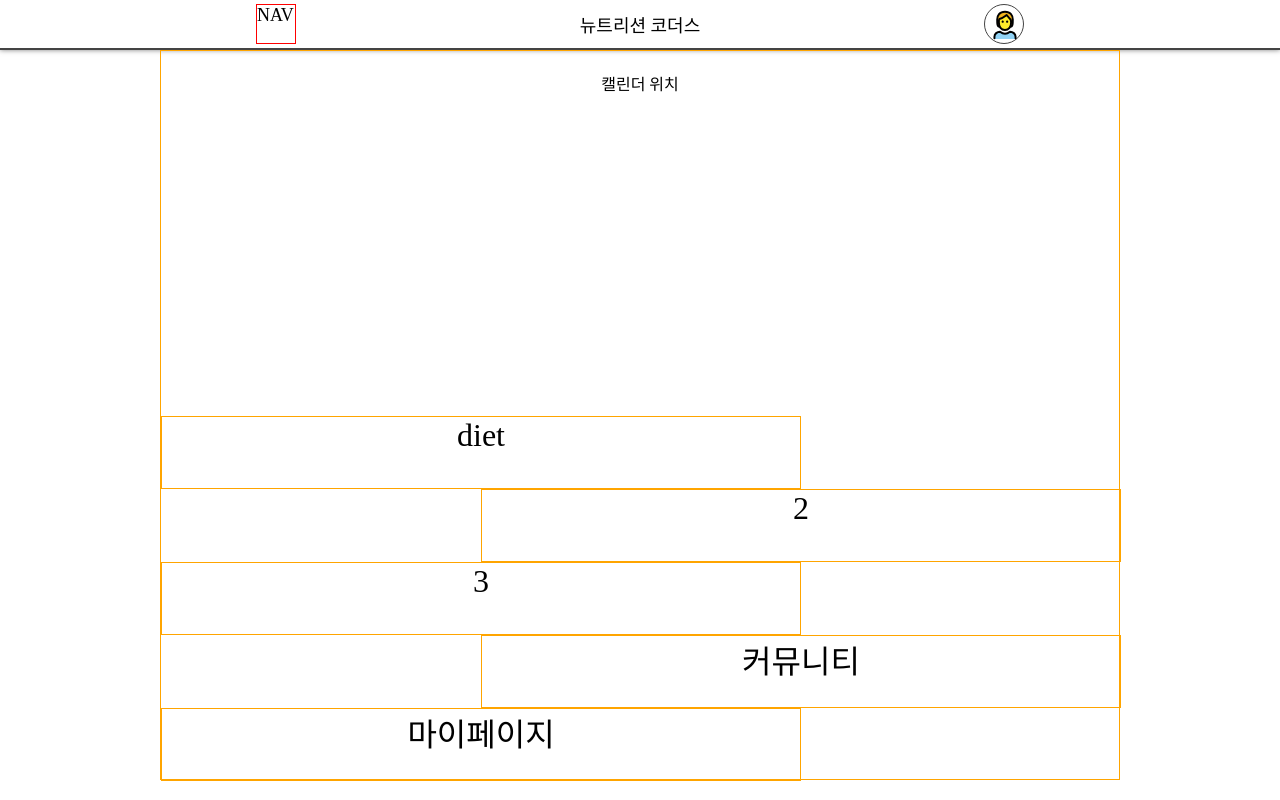
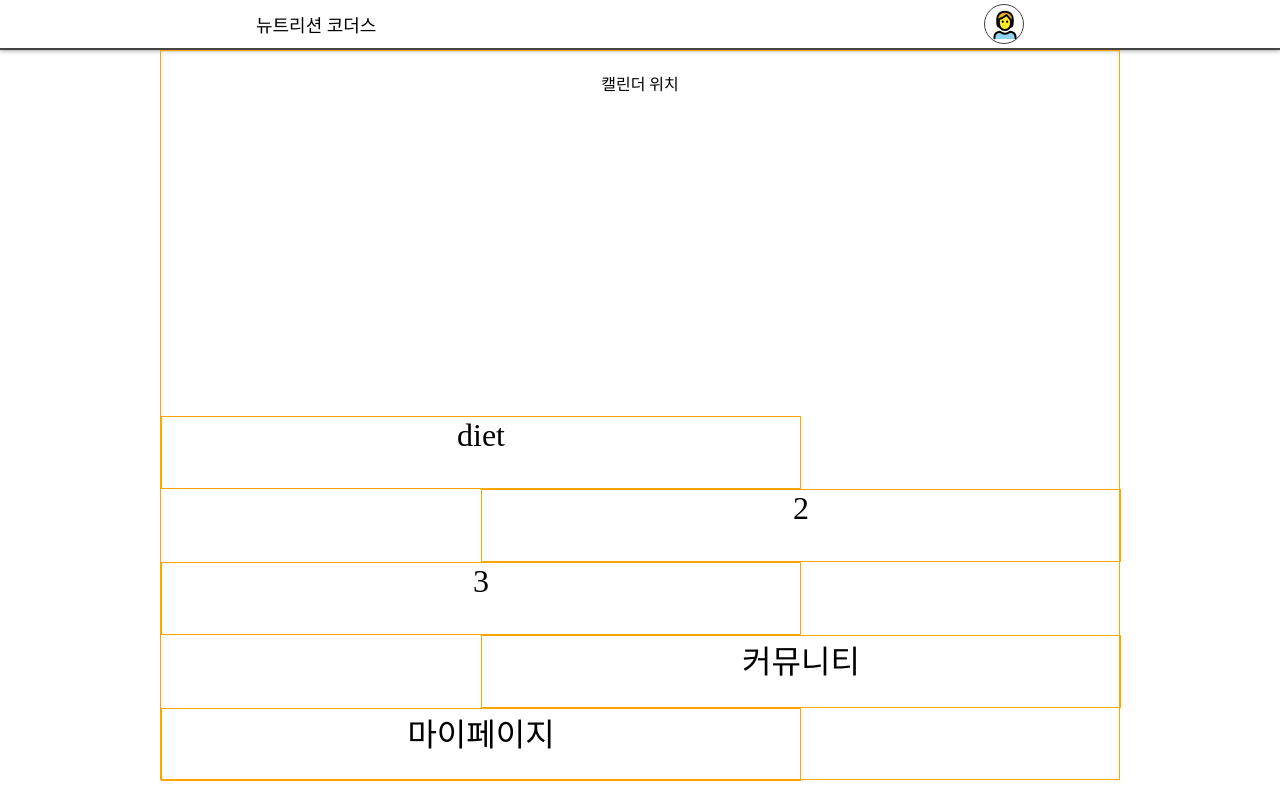
Before and after one commit to codestates-seb/seb45_main_002, a React (Create React App) app in the folder Client/: page / in a window 1280 px wide. Built offline with nearby package versions, Linux system fonts and the light colour scheme; a web font is replaced by a local one.

Commit message:
add hamberger
add hamberger

```diff
--- a/Client/src/component/Header.jsx
+++ b/Client/src/component/Header.jsx
@@ -57,14 +57,14 @@ const ProfileContainer = styled.div`
   /* margin-right: calc(${style.layout.maxWidth}px / 20 / 4); */
 `;
 
-const NavContainer = styled.div`
+const HambergerI = styled.i`
   width: 40px;
   height: 40px;
   border: solid 1px red;
   /* margin-left: calc(${style.layout.maxWidth}px / 20 / 4); */
 `;
 
-function Header() {
+function Header({menu,setMenu}) {
   const [isOpen, setIsOpen] = useState(false);
   const [content, setContent] = useState(null);
   const [footer, setFooter] = useState(null);
@@ -80,7 +80,9 @@ function Header() {
   return (
     <HeaderContainer>
       <HeaderIconContainer>
-        <NavContainer>NAV</NavContainer>
+        {style.layout.maxWidth < 769 ? (
+          <HambergerI className="fa-solid fa-bars" onClick={()=>setMenu(!menu)} />
+        ) : null}
         <Link to="/">
           <span>뉴트리션 코더스</span>{" "}
         </Link>
```
